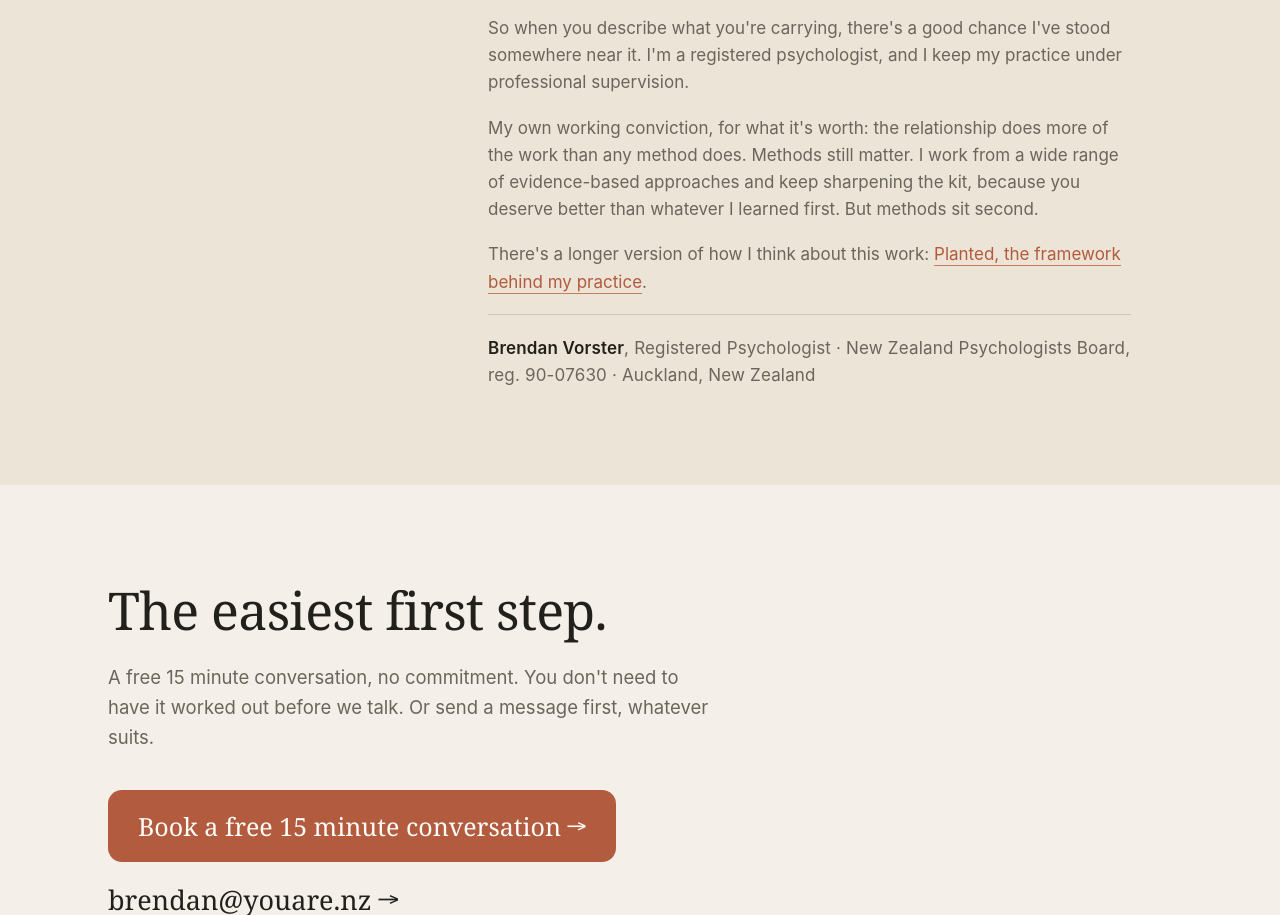
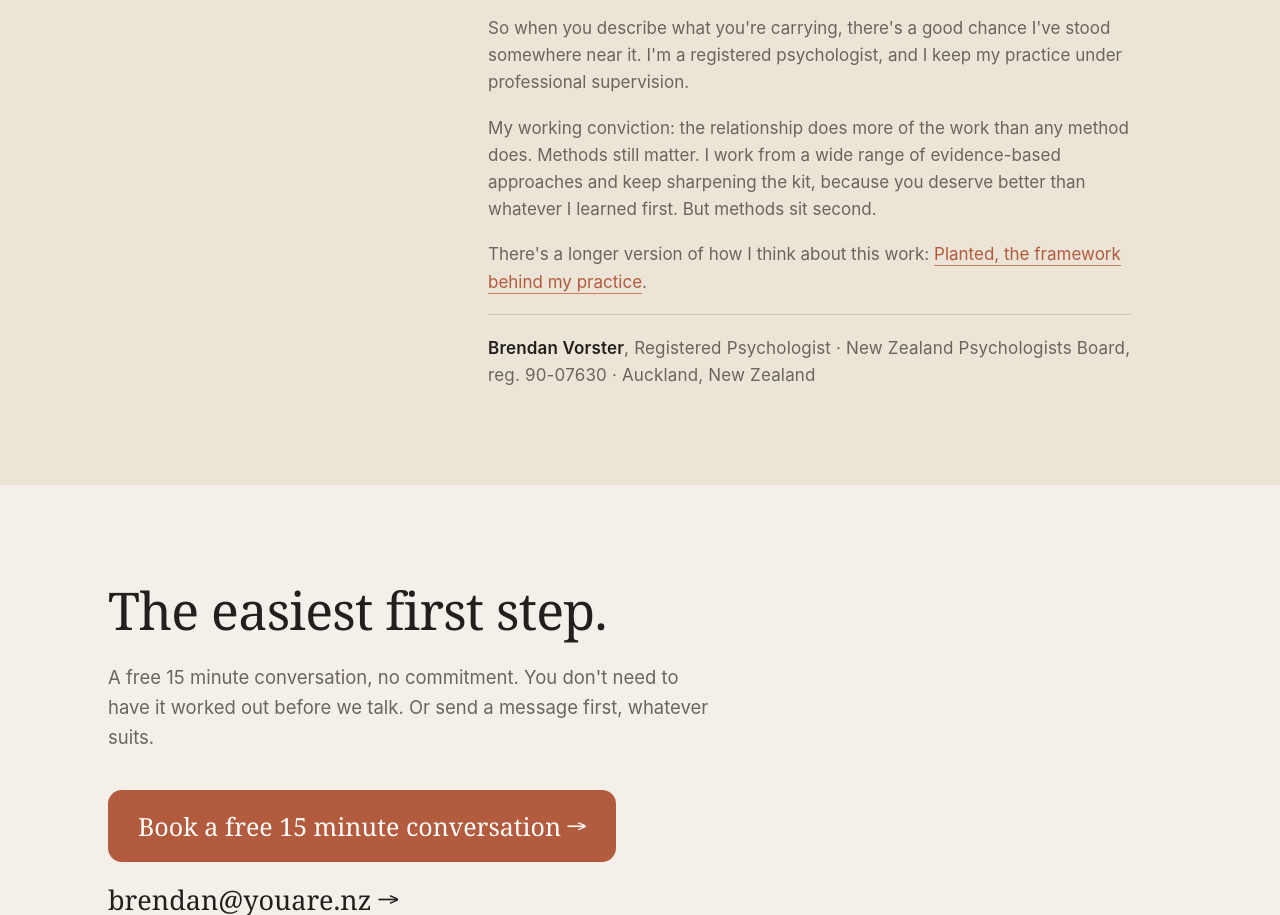
Before and after one commit to brendanvorster-bizclear/youare-site, a plain HTML site: page index.html in a window 1280 px wide. Shown: the part 3579-4494 px from the top of the page. Drawn offline with Linux system fonts and the light colour scheme.

Commit message:
Update index.html

```diff
--- a/index.html
+++ b/index.html
@@ -306,7 +306,7 @@ footer a:hover { color: var(--accent); }
 <h2>A fair question.</h2>
 <p class="first" style="margin-top:22px;">I'm Brendan Vorster. More than two decades of working life sit behind this practice, and not all of it in a psychologist's chair. I've been an employee, a team leader, a manager, an executive, a business owner, a coach and a consultant. I've also known redundancy, emigration, hard family seasons, and starting again.</p>
 <p>So when you describe what you're carrying, there's a good chance I've stood somewhere near it. I'm a registered psychologist, and I keep my practice under professional supervision.</p>
-<p>My own working conviction, for what it's worth: the relationship does more of the work than any method does. Methods still matter. I work from a wide range of evidence-based approaches and keep sharpening the kit, because you deserve better than whatever I learned first. But methods sit second.</p>
+<p>My working conviction: the relationship does more of the work than any method does. Methods still matter. I work from a wide range of evidence-based approaches and keep sharpening the kit, because you deserve better than whatever I learned first. But methods sit second.</p>
 <p>There's a longer version of how I think about this work: <a class="textlink" href="/planted">Planted, the framework behind my practice</a>.</p>
 <p class="cred"><strong>Brendan Vorster</strong>, Registered Psychologist &middot; New Zealand Psychologists Board, reg. 90-07630 &middot; Auckland, New Zealand</p>
 </div>
```
